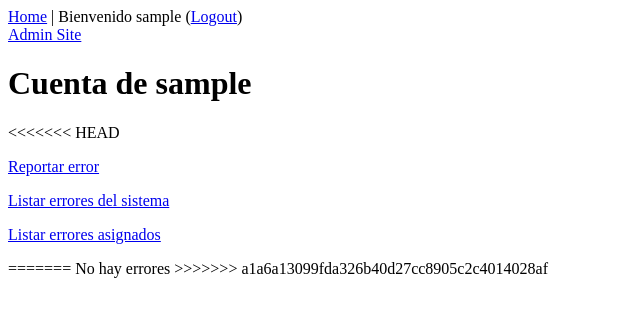
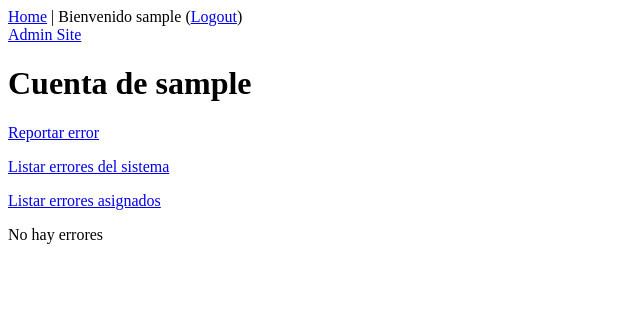
Before and after one commit to NesManrique/DesarrolloWeb-Proy1, a Django app: a page that uses BST/templates/user_page.html in a window 1280 px wide. Shown: the top 317 px of the page, without its empty margins (0-640 px from the left). Run offline with Django 3.2, Linux system fonts and the light colour scheme; the visitor is signed in with stand-in values (Sample User, id 1); data comes from the database, SQL or seed files in the repository; parts of the project's set-up code (start-up, migrations or seed data) failed here and were passed over.

Commit message:
integrando

```diff
--- a/BST/templates/user_page.html
+++ b/BST/templates/user_page.html
@@ -2,13 +2,11 @@
 {% block title %}Bienvenido {{ username }}{% endblock %}
 {% block head %}Cuenta de {{ username }}{% endblock %}
 {% block content %}
-<<<<<<< HEAD
 <div="operaciones">
     <p><a href="/error/save/">Reportar error </a></p>
     <p><a href="/error/list/{{ username }}">Listar errores del sistema<a/></p>
     <p><a href="/error/listu/{{ username }}">Listar errores asignados<a/></p>
 </div>
-=======
 {% if errors %}
     <ul>
         {% for error in errors %}
@@ -25,5 +23,4 @@
 {% else %}
     No hay errores
 {% endif %}
->>>>>>> a1a6a13099fda326b40d27cc8905c2c4014028af
 {% endblock %}
```
